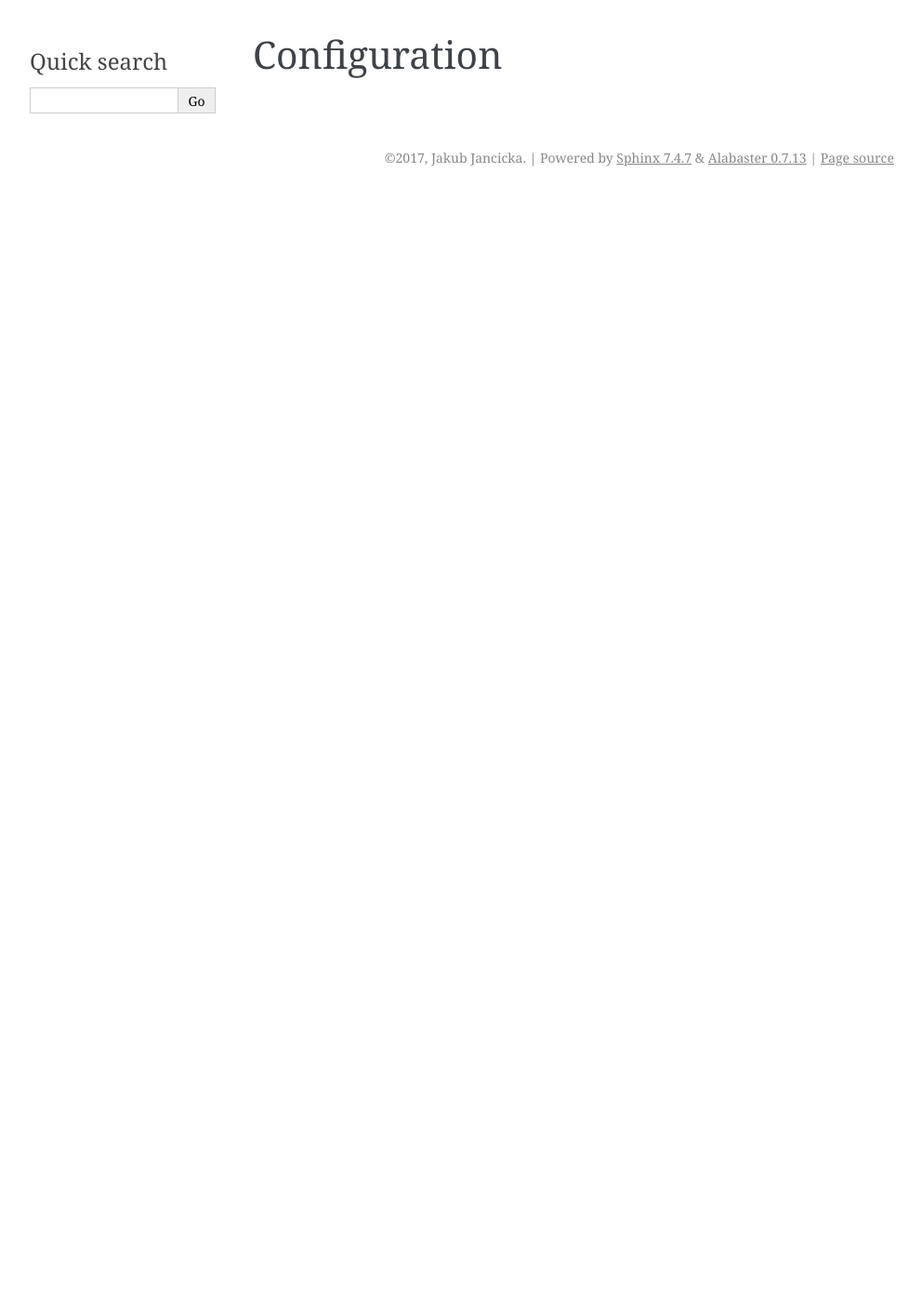
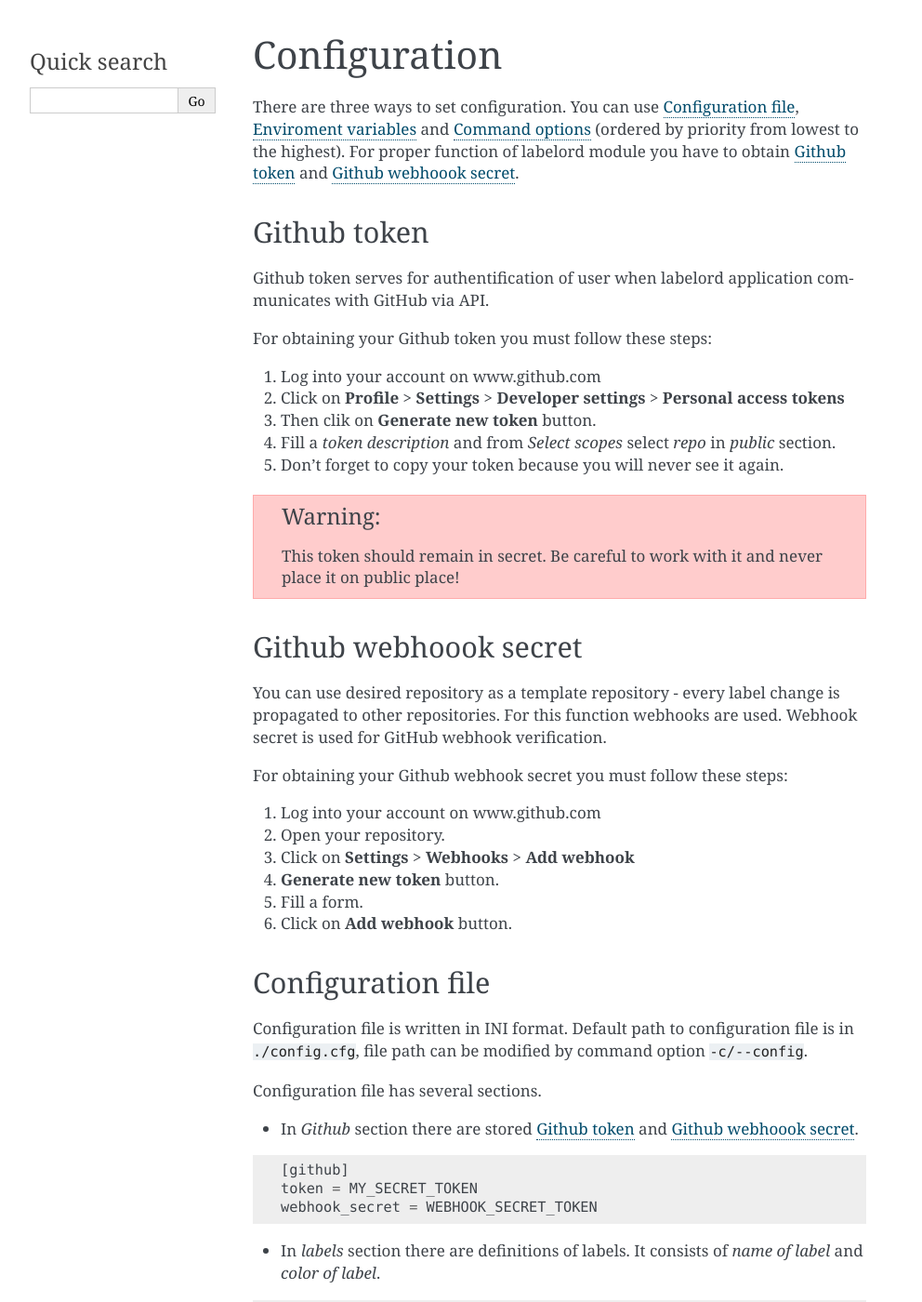
Before and after one commit to jakubjancicka/labelord, a Sphinx documentation site: the page built from docs/config_file.rst, in a window 1280 px wide and 1400 px high. Shown: the whole window at 93% size, without its empty margins (148-1140 px from the left). Built offline with Sphinx 7.4.7, drawn with Linux system fonts in a browser that asks for light colours; some of the changed text lies outside the part shown.

Commit message:
changed config file

```diff
--- a/docs/config_file.rst
+++ b/docs/config_file.rst
@@ -1,2 +1,103 @@
 Configuration
 =============
+
+There are three ways to set configuration. You can use :ref:`config-file`, :ref:`envars` and :ref:`options` (ordered by priority from lowest to the highest). For proper function of labelord module you have to obtain :ref:`githubtoken` and :ref:`secret`.
+
+.. _githubtoken:
+
+Github token
+------------
+Github token serves for authentification of user when labelord application communicates with GitHub via API.
+
+For obtaining your Github token you must follow these steps:
+
+1. Log into your account on www.github.com
+2. Click on **Profile** > **Settings** > **Developer settings** > **Personal access tokens**
+3. Then clik on **Generate new token** button.
+4. Fill a *token description* and from *Select scopes* select *repo* in *public* section.
+5. Don't forget to copy your token because you will never see it again.
+
+.. warning:: This token should remain in secret. Be careful to work with it and never place it on public place!
+
+.. _secret:
+
+Github webhoook secret
+----------------------
+You can use desired repository as a template repository - every label change is propagated to other repositories. For this function webhooks are used. Webhook secret is used for GitHub webhook verification.
+
+For obtaining your Github webhook secret you must follow these steps:
+
+1. Log into your account on www.github.com
+2. Open your repository.
+3. Click on **Settings** > **Webhooks** > **Add webhook**
+4.  **Generate new token** button.
+5. Fill a form.
+6. Click on **Add webhook** button.
+
+.. _config-file:
+
+Configuration file
+------------------
+Configuration file is written in INI format. Default path to configuration file is in ``./config.cfg``, file path can be modified by command option ``-c/--config``.
+
+Configuration file has several sections.
+
+- In *Github* section there are stored :ref:`githubtoken` and :ref:`secret`.
+
+.. code::
+
+    [github]
+    token = MY_SECRET_TOKEN
+    webhook_secret = WEBHOOK_SECRET_TOKEN
+
+- In *labels* section there are definitions of labels. It consists of *name of label* and *color of label*.
+
+.. code::
+
+    [labels]
+    Test = FF0000
+
+- In *repos* section there are repositories whose labels can be modified. You can manualy turn on / off synchronization for each repository with on/off flag.
+
+.. code::
+
+    [repos]
+    user/repo = on
+    user/repo2 = off
+
+- In *others* section is defined a template repository. Labels definition in this repository will be propagated to other repositories.
+
+.. code::
+
+    [others]
+    template-repo = user/repo
+
+.. _envars:
+
+Enviroment variables
+--------------------
+You can use enviroment variables to modify configuration of labelord application.
+
+- ``GITHUB_TOKEN`` Set :ref:`githubtoken`.
+
+- ``LABELORD_CONFIG`` Set path to :ref:`config-file`.
+
+.. _options:
+
+Command options
+---------------
+The last way for configurating application is command options.
+
+- ``-c/config [FILE]`` Set path to :ref:`config-file`.
+
+- ``-t/--token [STRING]`` Set :ref:`githubtoken`.
+
+- ``-r/--template-repo [STRING]`` Set template repository.
+
+- ``-a/--all-repos`` Labels from all repositories will be changed if set.
+
+- ``-d/--dry-run`` Set dry run mode.
+
+- ``-v/--verbose`` Set verbose mode.
+
+- ``-q/--quiet`` Set no output on terminal.
```
